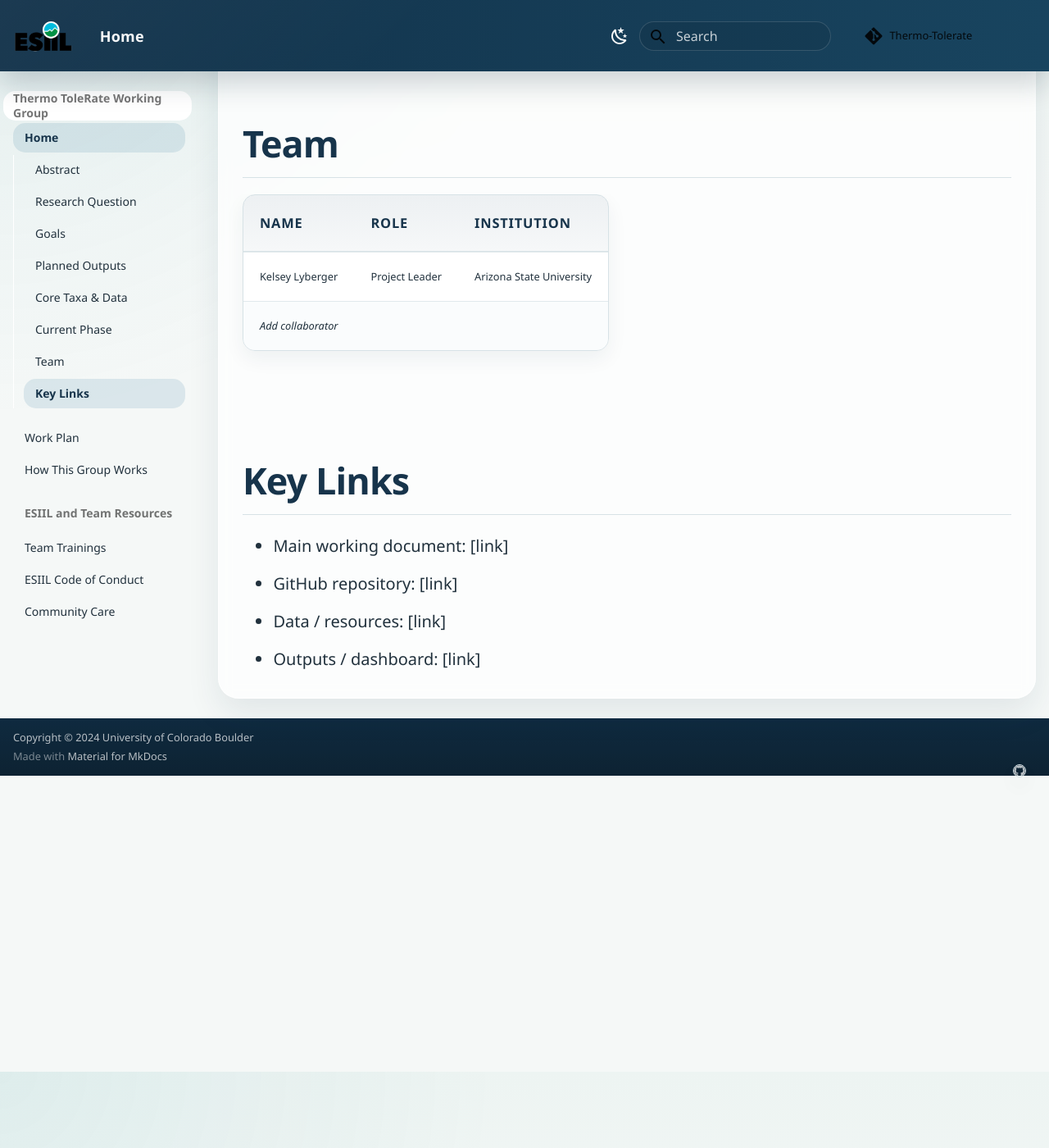
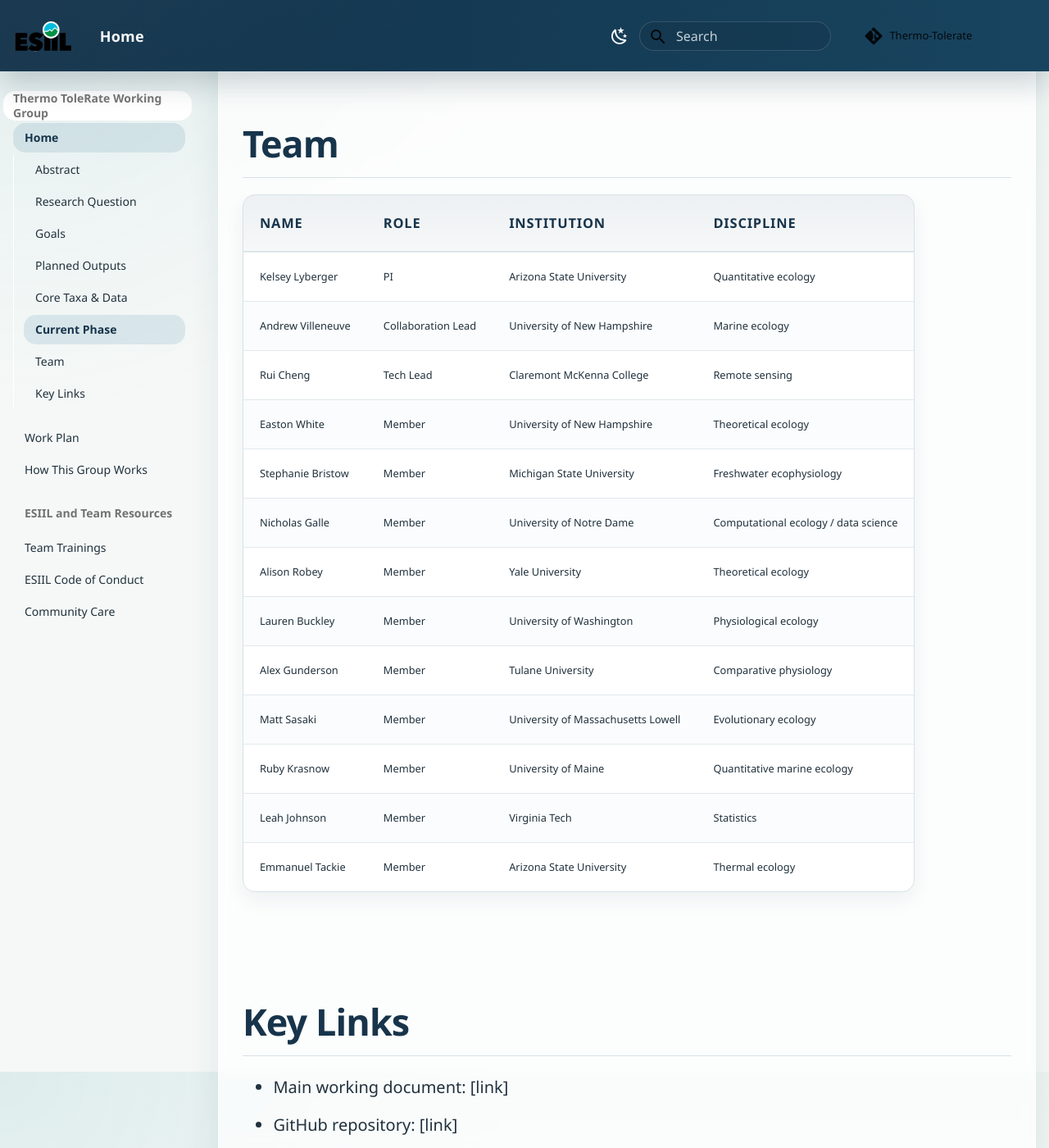
Before and after one commit to CU-ESIIL/Thermo-Tolerate, an MkDocs documentation site: the page built from docs/index.md, in a window 1280 px wide and 1400 px high, scrolled down 2893 px. Shown: the whole window at 82% size. Built offline with MkDocs 1.6.1 and Material for MkDocs 9.7.7, drawn with Linux system fonts in a browser that asks for light colours; comment, search, counter and statistics services are not loaded.

Commit message:
Update team section with roles and disciplines

```diff
--- a/docs/index.md
+++ b/docs/index.md
@@ -64,10 +64,21 @@ and building metadata templates ahead of **Meeting 1 (Boulder, June 2026)**.
 
 ## Team
 
-| Name | Role | Institution |
-| --- | --- | --- |
-| Kelsey Lyberger | Project Leader | Arizona State University |
-| _Add collaborator_ | | |
+| Name | Role | Institution | Discipline |
+| --- | --- | --- | --- |
+| Kelsey Lyberger | PI | Arizona State University | Quantitative ecology |
+| Andrew Villeneuve | Collaboration Lead | University of New Hampshire | Marine ecology |
+| Rui Cheng | Tech Lead | Claremont McKenna College | Remote sensing |
+| Easton White | Member | University of New Hampshire | Theoretical ecology |
+| Stephanie Bristow | Member | Michigan State University | Freshwater ecophysiology |
+| Nicholas Galle | Member | University of Notre Dame | Computational ecology / data science |
+| Alison Robey | Member | Yale University | Theoretical ecology |
+| Lauren Buckley | Member | University of Washington | Physiological ecology |
+| Alex Gunderson | Member | Tulane University | Comparative physiology |
+| Matt Sasaki | Member | University of Massachusetts Lowell | Evolutionary ecology |
+| Ruby Krasnow | Member | University of Maine | Quantitative marine ecology |
+| Leah Johnson | Member | Virginia Tech | Statistics |
+| Emmanuel Tackie | Member | Arizona State University | Thermal ecology |
 
 ## Key Links
 
```
